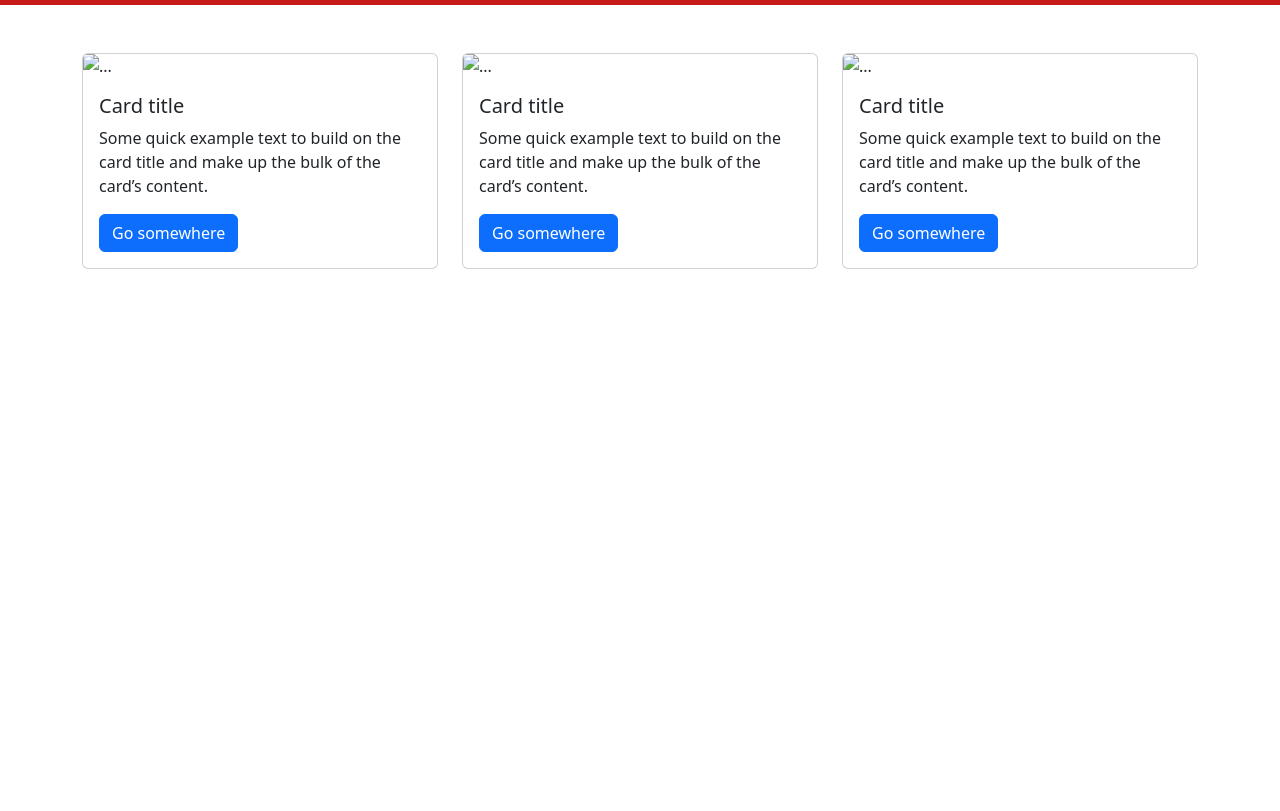
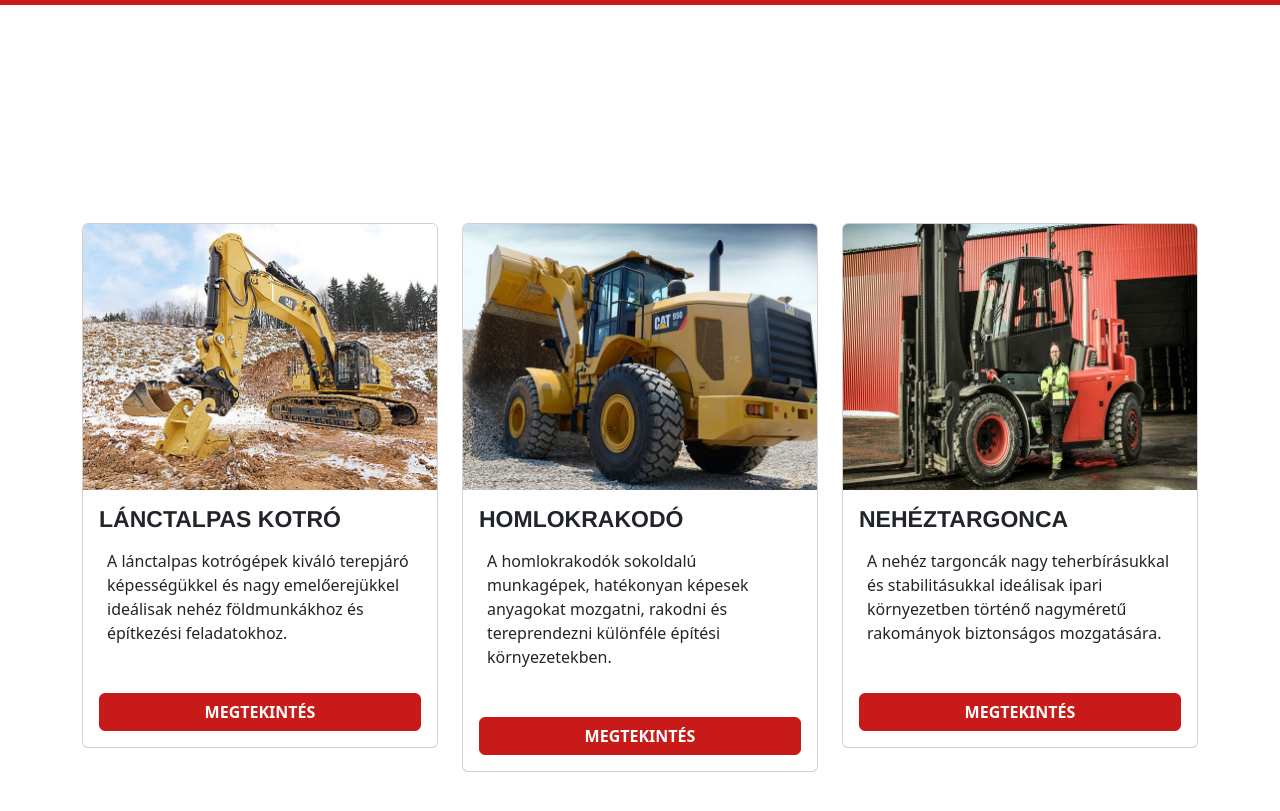
Before and after one commit to nemethbalazs32/Kotro-ruh-z, a plain HTML site: page gepek.html in a window 1280 px wide. Shown: the part 81-892 px from the top of the page. Before the commit the page ends 800 px from the top, so only its background shows below. Drawn offline with nearby package versions, Linux system fonts and the light colour scheme.

Commit message:
gepek kesz

```diff
--- a/gepek.html
+++ b/gepek.html
@@ -5,8 +5,7 @@
   <meta charset="UTF-8">
   <meta name="viewport" content="width=device-width, initial-scale=1.0">
   <title>Kotrógép Áruház Gépek</title>
-  <link href="https://cdn.jsdelivr.net/npm/bootstrap@5.3.6/dist/css/bootstrap.min.css" rel="stylesheet"
-    integrity="sha384-4Q6Gf2aSP4eDXB8Miphtr37CMZZQ5oXLH2yaXMJ2w8e2ZtHTl7GptT4jmndRuHDT" crossorigin="anonymous" />
+  <link href="https://cdn.jsdelivr.net/npm/bootstrap@5.3.6/dist/css/bootstrap.min.css" rel="stylesheet" integrity="sha384-4Q6Gf2aSP4eDXB8Miphtr37CMZZQ5oXLH2yaXMJ2w8e2ZtHTl7GptT4jmndRuHDT" crossorigin="anonymous" />
   <link rel="stylesheet" href="style.css">
 </head>
 
@@ -32,47 +31,44 @@
     </div>
   </nav>
 
-  <div class="container my-5">
+  <div class="container my-5  ">
     <div class="row g-4">
       <div class="col-lg-4 col-sm-10 offset-sm-1 offset-lg-0">
-        <div class="card">
-          <img src="..." class="card-img-top" alt="...">
+        <div class="card margotopnagy">
+          <img src="kepek/2634_cat_390_FL_kep3.jpg" class="card-img-top" alt="...">
           <div class="card-body">
-            <h5 class="card-title">Card title</h5>
-            <p class="card-text">Some quick example text to build on the card title and make up the bulk of the card’s
-              content.</p>
-            <a href="#" class="btn btn-primary">Go somewhere</a>
+            <h5 class="card-title fw-bold text-capitalize"> LÁNCTALPAS KOTRÓ </h5>
+            <p class="card-text mx-2 mb-5 mt-3">A lánctalpas kotrógépek kiváló terepjáró képességükkel és nagy emelőerejükkel ideálisak nehéz földmunkákhoz és építkezési feladatokhoz.
+            </p>
+            <div class="text-center"><a href="#" class="btn btn-primary pirosgomb fw-bold w-100">MEGTEKINTÉS</a></div>
           </div>
         </div>
       </div>
       <div class=" col-lg-4 col-sm-10 offset-sm-1 offset-lg-0">
-        <div class="card">
-          <img src="..." class="card-img-top" alt="...">
+        <div class="card margotopnagy">
+          <img src="kepek/homlokrakodo5.jpg" class="card-img-top" alt="...">
           <div class="card-body">
-            <h5 class="card-title">Card title</h5>
-            <p class="card-text">Some quick example text to build on the card title and make up the bulk of the card’s
-              content.</p>
-            <a href="#" class="btn btn-primary">Go somewhere</a>
+            <h5 class="card-title fw-bold text-capitalize">HOMLOKRAKODÓ</h5>
+            <p class="card-text mx-2 mb-5 mt-3">A homlokrakodók sokoldalú munkagépek, hatékonyan képesek anyagokat mozgatni, rakodni és tereprendezni különféle építési környezetekben.
+            </p>
+            <div class="text-center"><a href="#" class="btn btn-primary pirosgomb fw-bold w-100">MEGTEKINTÉS</a></div>
           </div>
         </div>
       </div>
       <div class=" col-lg-4 col-sm-10 offset-sm-1 offset-lg-0">
-        <div class="card">
-          <img src="..." class="card-img-top" alt="...">
+        <div class="card margotopnagy">
+          <img src="kepek/nehez targonca2.jpg" class="card-img-top" alt="...">
           <div class="card-body">
-            <h5 class="card-title">Card title</h5>
-            <p class="card-text">Some quick example text to build on the card title and make up the bulk of the card’s
-              content.</p>
-            <a href="#" class="btn btn-primary">Go somewhere</a>
+            <h5 class="card-title fw-bold text-capitalize"> NEHÉZTARGONCA</h5>
+            <p class="card-text mx-2 mb-5 mt-3">A nehéz targoncák nagy teherbírásukkal és stabilitásukkal ideálisak ipari környezetben történő nagyméretű rakományok biztonságos mozgatására.</p>
+            <div class="text-center "><a href="#" class="btn btn-primary fw-bold pirosgomb w-100">MEGTEKINTÉS</a></div>
           </div>
         </div>
       </div>
-  </div>
+    </div>
 
   </div>
-  <script src="https://cdn.jsdelivr.net/npm/bootstrap@5.3.6/dist/js/bootstrap.bundle.min.js"
-    integrity="sha384-j1CDi7MgGQ12Z7Qab0qlWQ/Qqz24Gc6BM0thvEMVjHnfYGF0rmFCozFSxQBxwHKO"
-    crossorigin="anonymous"></script>
+  <script src="https://cdn.jsdelivr.net/npm/bootstrap@5.3.6/dist/js/bootstrap.bundle.min.js" integrity="sha384-j1CDi7MgGQ12Z7Qab0qlWQ/Qqz24Gc6BM0thvEMVjHnfYGF0rmFCozFSxQBxwHKO" crossorigin="anonymous"></script>
 </body>
 
 </html>
--- a/style.css
+++ b/style.css
@@ -9,3 +9,15 @@
 .nav-font{
     font-size: 20px !important;
 }
+.margotopnagy{
+    margin-top: 170px;
+}
+.text-capitalize{
+    text-transform: capitalize;
+    font-family: 'Franklin Gothic Medium', 'Arial Narrow', Arial, sans-serif;
+    font-size: 23px;
+}
+.pirosgomb{
+        background-color: rgb(201, 26, 26)  !important;
+        border-color: rgb(201, 26, 26)  !important;
+}
```
Also changed, not shown: index.html (+1 -1 lines), kepek/2634_cat_390_FL_kep3.jpg (added), kepek/homlokrakodo5.jpg (added), kepek/nehez targonca2.jpg (added), 2 other files.
